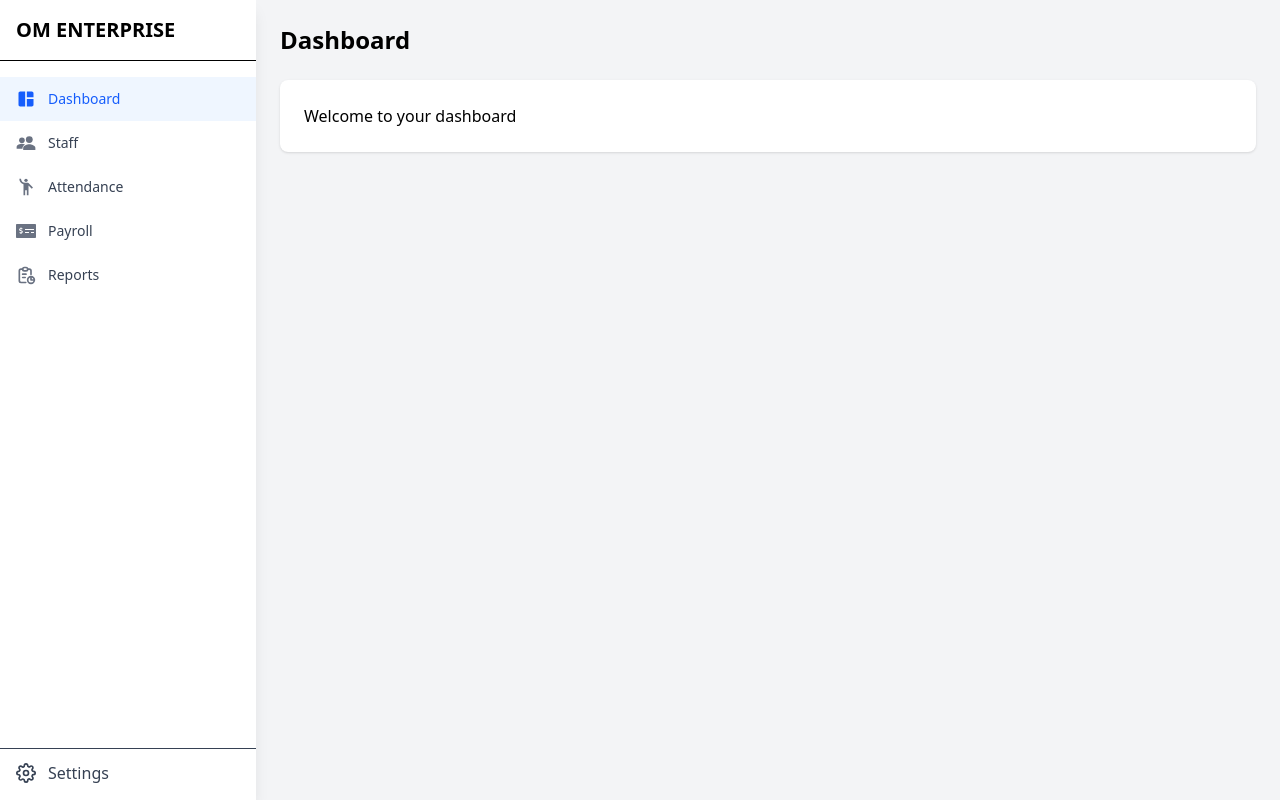
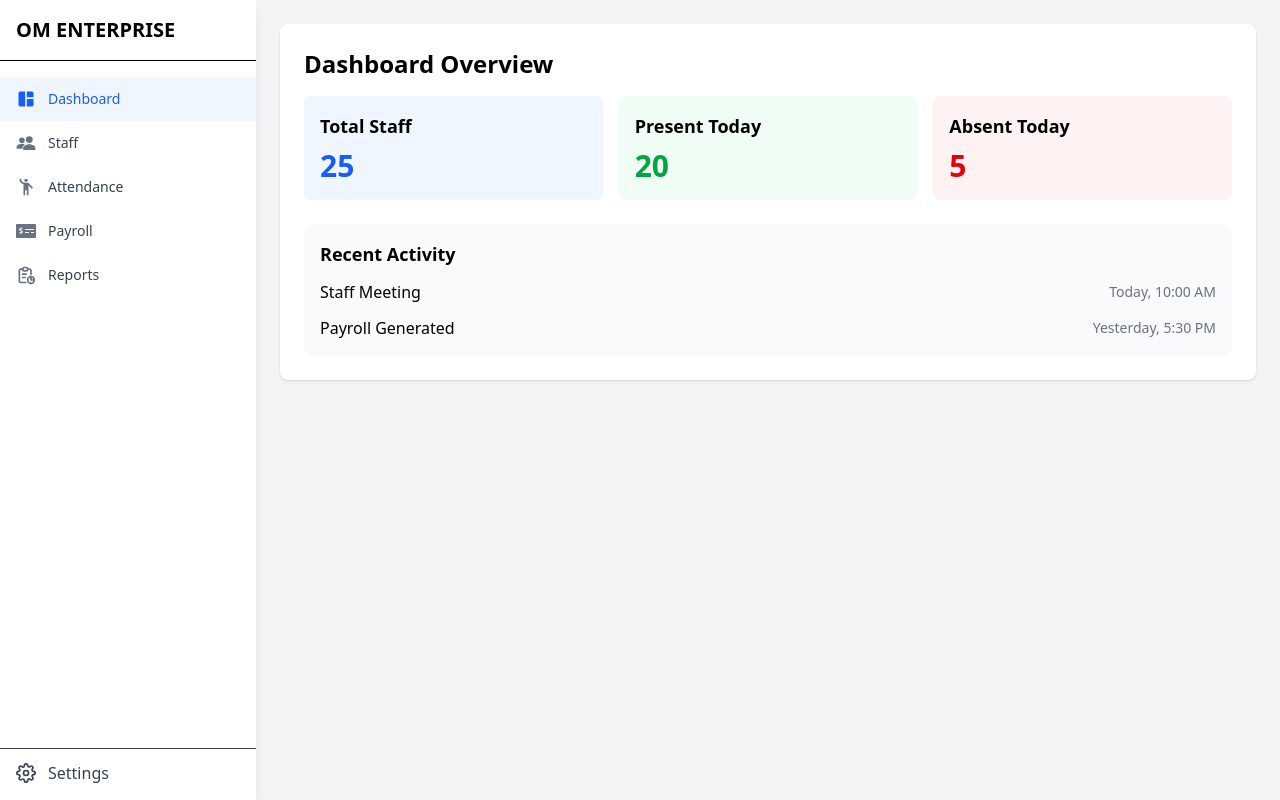
Before and after one commit to DhruvilPatel121/Pagar_Book, a React (Vite) app: page / in a window 1280 px wide. Built offline with nearby package versions, Linux system fonts and the light colour scheme.

Commit message:
Add the main dashboard page

```diff
--- a/src/pages/Dashboard.jsx
+++ b/src/pages/Dashboard.jsx
@@ -1,18 +1,53 @@
-import React from 'react'
+import React from 'react';
 
-function Dashboard() {
+const Dashboard = () => {
+  // Dummy data (replace with actual data later)
+  const stats = {
+    totalStaff: 25,
+    presentToday: 20,
+    absentToday: 5,
+    recentActivities: [
+      { id: 1, activity: 'Staff Meeting', time: 'Today, 10:00 AM' },
+      { id: 2, activity: 'Payroll Generated', time: 'Yesterday, 5:30 PM' },
+    ]
+  };
 
   return (
-    <>
-    <div className="container mx-auto">
-      <h1 className="text-2xl font-bold mb-6">Dashboard</h1>
+    <div className="bg-white rounded-lg shadow p-6">
+      <h2 className="text-2xl font-bold mb-4">Dashboard Overview</h2>
+
+      {/* Stats Cards */}
+      <div className="grid grid-cols-1 md:grid-cols-3 gap-4 mb-6">
+        <div className="bg-blue-50 p-4 rounded-lg">
+          <h3 className="text-lg font-semibold mb-2">Total Staff</h3>
+          <p className="text-3xl font-bold text-blue-600">{stats.totalStaff}</p>
+        </div>
+
+        <div className="bg-green-50 p-4 rounded-lg">
+          <h3 className="text-lg font-semibold mb-2">Present Today</h3>
+          <p className="text-3xl font-bold text-green-600">{stats.presentToday}</p>
+        </div>
+
+        <div className="bg-red-50 p-4 rounded-lg">
+          <h3 className="text-lg font-semibold mb-2">Absent Today</h3>
+          <p className="text-3xl font-bold text-red-600">{stats.absentToday}</p>
+        </div>
+      </div>
+
+      {/* Recent Activity */}
+      <div className="bg-gray-50 p-4 rounded-lg">
+        <h3 className="text-lg font-semibold mb-3">Recent Activity</h3>
+        <div className="space-y-3">
+          {stats.recentActivities.map((activity) => (
+            <div key={activity.id} className="flex items-center justify-between">
+              <span>{activity.activity}</span>
+              <span className="text-sm text-gray-500">{activity.time}</span>
+            </div>
+          ))}
+        </div>
+      </div>
     </div>
-    <div className="bg-white rounded-lg shadow p-6">
-        {/* Dashboard content goes here */}
-        <p>Welcome to your dashboard</p>
-      </div>
-    </>
-  )
-}
+  );
+};
 
-export default Dashboard
+export default Dashboard;
```
